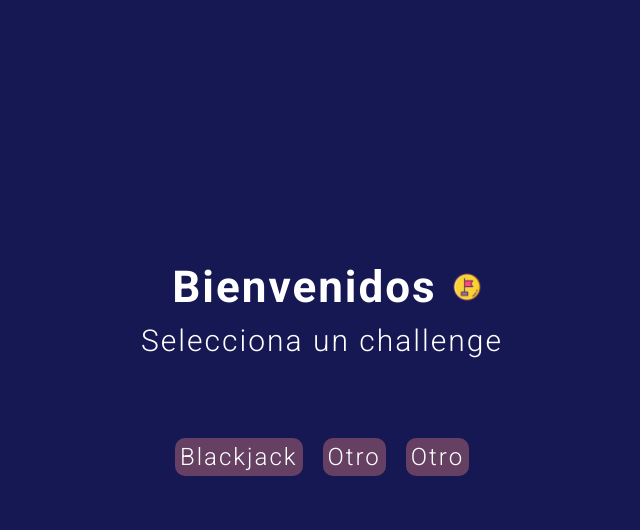
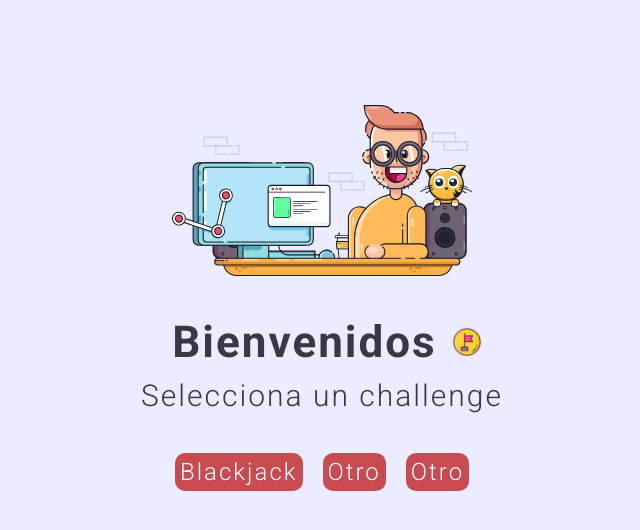
Before and after one commit to lkguevara/challenges-js, a plain HTML site: page index.html in a window 1280 px wide. Shown: the whole page, without its empty margins (318-958 px from the left). Drawn offline with Linux system fonts and the light colour scheme.

Commit message:
design improvement

```diff
--- a/css/style.css
+++ b/css/style.css
@@ -6,12 +6,12 @@ html {
     box-sizing: inherit;
 }
 body{
-    background-color:#161853;
+    background-color:rgb(235, 236, 255);
     font-family: 'Roboto', sans-serif;
     letter-spacing: 2px;
 
 }
-img{
+.container__welcome img{
     width: 30px;
     height: 30px;
     display: block;
@@ -20,13 +20,13 @@ img{
 }
 h1{
     font-size: 3.4rem;
-    color: white;
+    color: #3A3845;
     margin: 10px;
 }
 
 p{
     font-size: 2.4rem;
-    color: white;
+    color: #3A3845;
     margin: 0;
 }
 
@@ -36,7 +36,7 @@ p{
     flex-direction: column;
     align-items: center;
     justify-content: center;
-    height: 90vh;
+    height: 70vh;
 
 }
 
@@ -44,16 +44,22 @@ p{
     display: flex;
     align-items: center;
 }
+.welcome__img{
+    width: 300px;
+    display: block;
+    margin: 30px auto;
+    align-items: center;
+}
 
 .challenges{
-    margin-top: 70px;
+    margin-top: 30px;
     display: flex;
     justify-content: space-around;
     flex-wrap: wrap;
 }
 
 .link{
-    background-color: #654062;
+    background-color: #C74B50;
     margin: 10px;
     padding:10px;
     font-size: 2.4rem;
@@ -64,13 +70,13 @@ p{
 }
 
 .link:hover{
-    background-color: #FA9579;
+    background-color: #fc5d31;
+    color: black;
 }
 
 @media (min-width: 768px) {
     h1{
         font-size: 4.4rem;
-        color: white;
         font-weight: 900;
     }
     p{
--- a/index.html
+++ b/index.html
@@ -10,7 +10,9 @@
 
 </head>
 <body>
+
     <div class="container">
+        <img class="welcome__img"  src="images/welcome.svg" alt="welcome">
         <div class="container__welcome">
             <h1>Bienvenidos </h1>
             <img src="images/icons8-challenge-64.png" alt="">
@@ -23,6 +25,7 @@
             <a class="link" href="#">Otro</a>
         </div>
 
+
     </div>
 
 </body>
```
Also changed, not shown: images/undraw_pull_request_re_aqi5.svg (added), images/welcome.svg (added).
